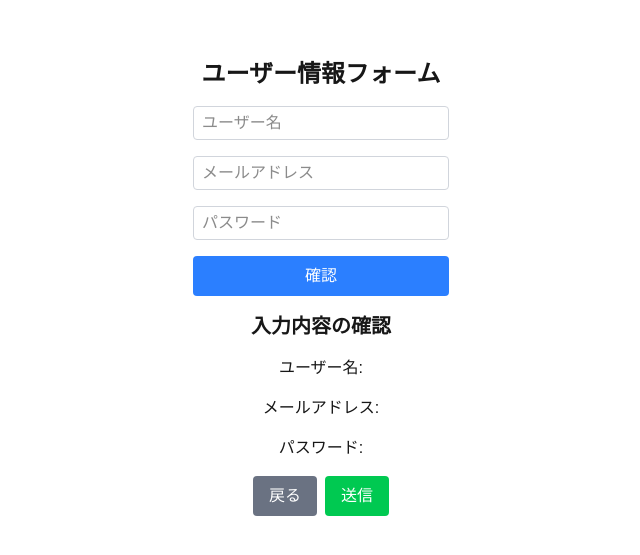
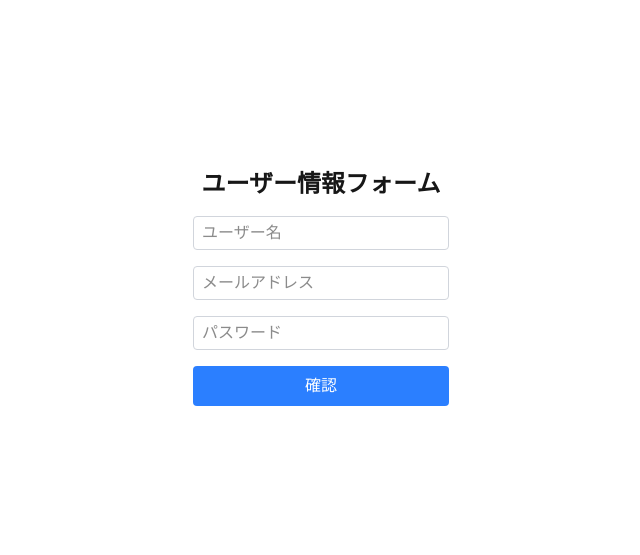
Before and after one commit to ishimaruryouto/Next_practice, a Next.js app: page /useState2 in a window 1280 px wide. Shown: the part 113-668 px from the top of the page, without its empty margins (319-959 px from the left). Built offline with nearby package versions, Linux system fonts and the light colour scheme; a web font is replaced by a local one.

Commit message:
問題2完成

```diff
--- a/src/app/useState2/page.tsx
+++ b/src/app/useState2/page.tsx
@@ -1,11 +1,13 @@
 'use client';
 // ReactのuseStateをインポート
-
+import { useState } from "react";
 export default function SimpleForm() {
 	//username, email, password の state を宣言（初期値は空文字）
-
+	const [name, setName] = useState("");
+	const [mail, setMail] = useState("");
+	const [pass, setPass] = useState("");
 	//showConfirm の state を宣言（初期値は false）
-
+	const [showInput, setShowInput] = useState(true);
 	//確認ボタン用の関数 handleConfirm を定義
 	//    → showConfirm を true にする
 
@@ -18,15 +20,18 @@ export default function SimpleForm() {
 
 			{/* ⑤ showConfirm が false なら入力フォーム、true なら確認画面を表示する条件分岐を記述 */}
 			{/* 例）!showConfirm ? ( …フォーム… ) : ( …確認画面… ) */}
-
-			{/* ▼ 入力フォーム（showConfirm が false のとき表示） */}
+			{showInput ? (
 				<>
 					{/* 各 input に value と onChange を設定して state と同期させる */}
 					<input
 						type="text"
 						placeholder="ユーザー名"
 						/* value=... */
+						value={name}
 						/* onChange=... */
+						onChange={(event) => setName(
+							event.target.value
+						)}
 						className="border border-gray-300 rounded px-2 py-1 w-64"
 					/>
 
@@ -34,7 +39,11 @@ export default function SimpleForm() {
 						type="email"
 						placeholder="メールアドレス"
 						/* value=... */
+						value={mail}
 						/* onChange=... */
+						onChange={(event) => setMail(
+							event.target.value
+						)}
 						className="border border-gray-300 rounded px-2 py-1 w-64"
 					/>
 
@@ -42,43 +51,58 @@ export default function SimpleForm() {
 						type="password"
 						placeholder="パスワード"
 						/* value=... */
+						value={pass}
 						/* onChange=... */
+						onChange={(event) => setPass(
+							event.target.value
+						)}
 						className="border border-gray-300 rounded px-2 py-1 w-64"
 					/>
 
 					<button
 						/* onClick に handleConfirm を設定（確認画面へ遷移） */
+						onClick={
+							() => setShowInput(false)
+						}
 						className="bg-blue-500 text-white px-4 py-2 rounded w-64"
 					>
 						確認
 					</button>
 				</>
 
-			{/* ▼ 確認画面（showConfirm が true のとき表示） */}
+
+			) : (
 				<>
 					<h2 className="text-xl font-semibold">入力内容の確認</h2>
 					{/* usernameの値を表示 */}
-				<p>ユーザー名:</p>
+					<p>ユーザー名:{name}</p>
 					{/* emailの値を表示 */}
-				<p>メールアドレス:</p>
+					<p>メールアドレス:{mail}</p>
 					{/* passwordの値を表示 */}
-				<p>パスワード:</p>
+					<p>パスワード:{pass}</p>
 
 					<div className="flex space-x-2">
 						<button
 							/* onClick に handleBack を設定（入力画面へ戻る） */
+							onClick={() => setShowInput(true)}
 							className="bg-gray-500 text-white px-4 py-2 rounded"
 						>
 							戻る
 						</button>
 						<button
 							/* onClick で alert('送信しました！') を呼び出す */
+							onClick={() => alert("送信しました！")}
 							className="bg-green-500 text-white px-4 py-2 rounded"
 						>
 							送信
 						</button>
 					</div>
 				</>
+
+			)}
+
+			{/* ▼ 入力フォーム（showConfirm が true のとき表示） */}
+			{/* ▼ 確認画面（showConfirm が true のとき表示） */}
 		</div>
 	);
 }
```
Lines whose indentation alone changed are shown as unchanged.
